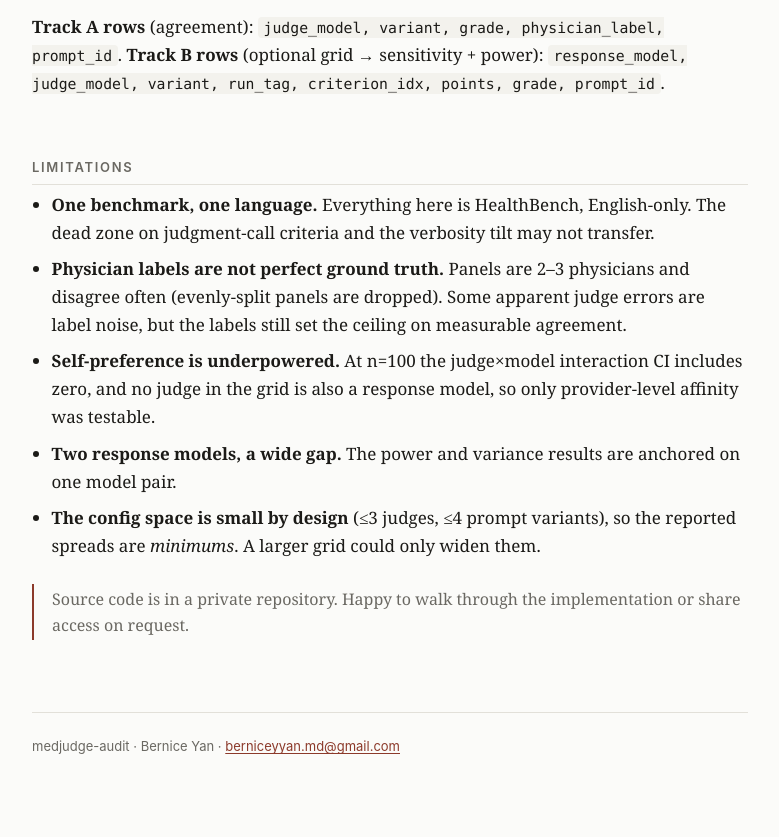
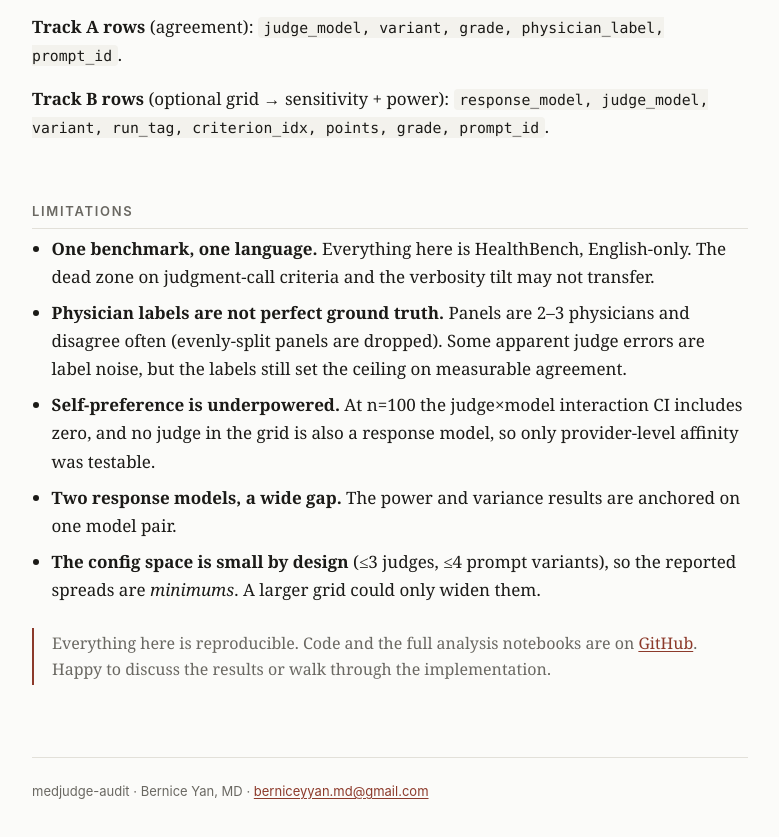
Before and after one commit to berniceyan/medjudge-audit, a plain HTML site: page docs/index.html in a window 1280 px wide. Shown: the part 3998-4835 px from the top of the page, without its empty margins (250-1029 px from the left). Drawn offline with Linux system fonts and the light colour scheme.

Commit message:
Minor GitHub Pages edits to formatting and style

```diff
--- a/docs/index.html
+++ b/docs/index.html
@@ -188,7 +188,7 @@ from judgeaudit import report_card, cluster_bootstrap, power_curve
 
 track_a = pd.read_json("your_grades.jsonl", lines=True)   # judge vs human labels
 print(report_card(track_a))                               # agreement + uncertainty</code></pre>
-<p><strong>Track A rows</strong> (agreement): <code>judge_model, variant, grade, physician_label, prompt_id</code>. <strong>Track B rows</strong> (optional grid → sensitivity + power): <code>response_model, judge_model, variant, run_tag, criterion_idx, points, grade, prompt_id</code>.</p>
+<p><strong>Track A rows</strong> (agreement): <code>judge_model, variant, grade, physician_label, prompt_id</code>. <p><strong>Track B rows</strong> (optional grid → sensitivity + power): <code>response_model, judge_model, variant, run_tag, criterion_idx, points, grade, prompt_id</code>.</p></p>
 
 <h2>Limitations</h2>
 <ul>
@@ -199,10 +199,10 @@ print(report_card(track_a))                               # agreement + uncertai
   <li><strong>The config space is small by design</strong> (≤3 judges, ≤4 prompt variants), so the reported spreads are <em>minimums</em>. A larger grid could only widen them.</li>
 </ul>
 
-<div class="note">Source code is in a private repository. Happy to walk through the implementation or share access on request.</div>
+<div class="note">Everything here is reproducible. Code and the full analysis notebooks are on <a href="https://github.com/berniceyan/medjudge-audit">GitHub</a>. Happy to discuss the results or walk through the implementation.</div>
 
 <footer>
-  <p>medjudge-audit · Bernice Yan · <a href="mailto:berniceyyan.md@gmail.com">berniceyyan.md@gmail.com</a></p>
+  <p>medjudge-audit · Bernice Yan, MD · <a href="mailto:berniceyyan.md@gmail.com">berniceyyan.md@gmail.com</a></p>
 </footer>
 
 </div>
```
